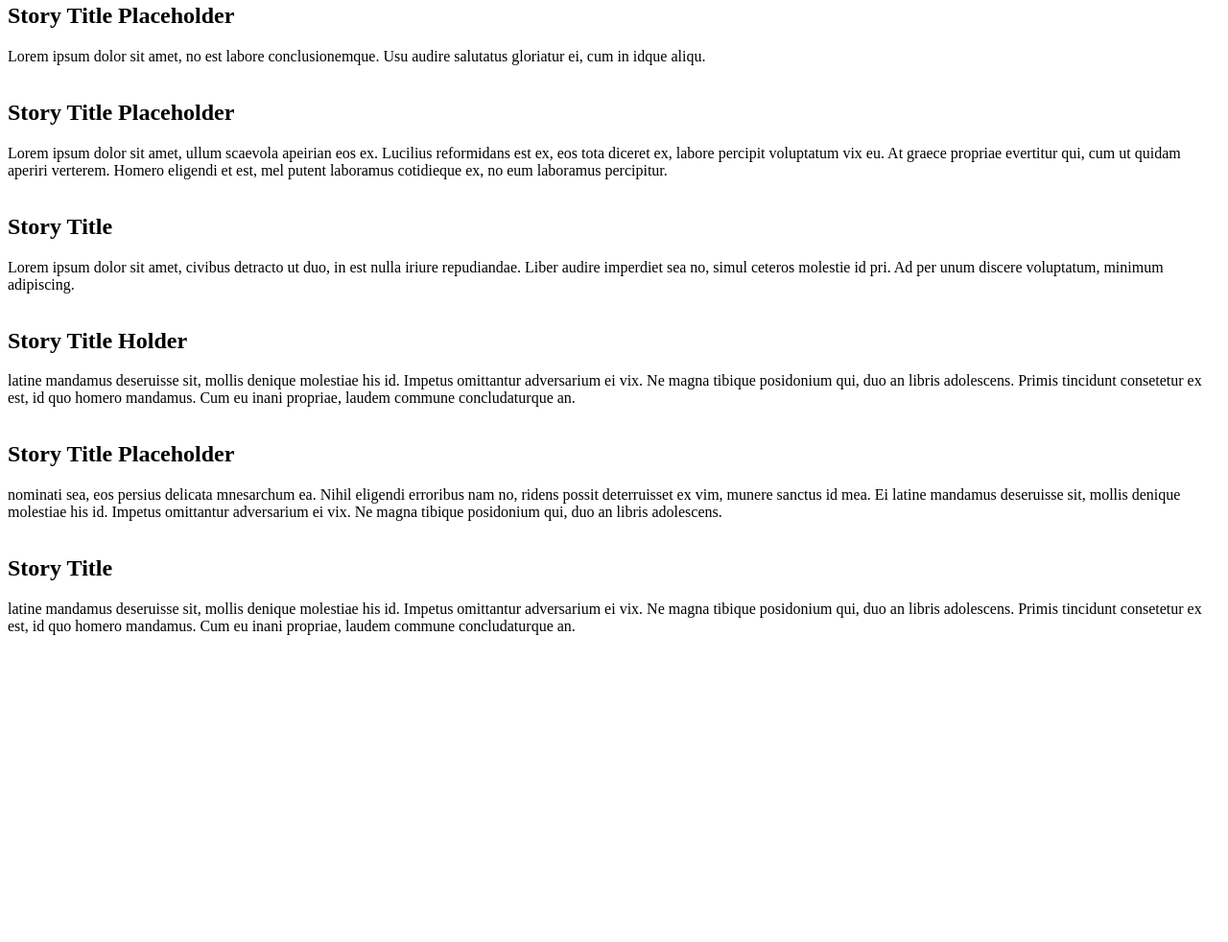
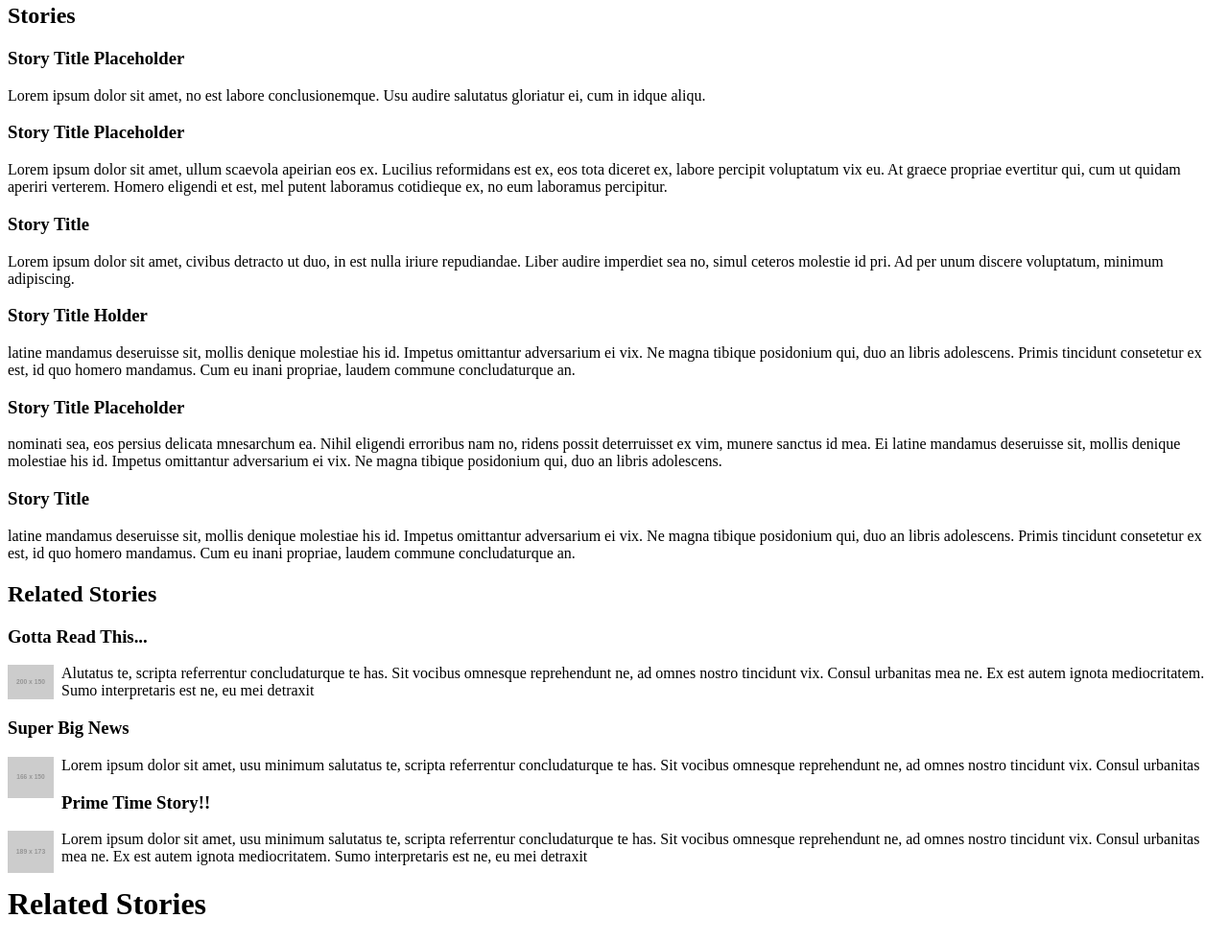
Before and after one commit to mmcfarlin107/responsive-practice-designmodo, a plain HTML site: page index.html in a window 1280 px wide. Shown: the part 459-1441 px from the top of the page at 96% size. Before the commit the page ends 1145 px from the top, so only its background shows below. Drawn offline with Linux system fonts and the light colour scheme; placeholder pictures from the web are drawn by us.

Commit message:
Added a new related stories section

```diff
--- a/index.html
+++ b/index.html
@@ -23,25 +23,26 @@
   </nav>
   <main>
   <h1 id="title"> designmodo </h1>
-  <section id="stories">
+  <section class="stories">
+    <h2> Stories </h2>
     <div class="stories-item">
-      <h1> Story Title Placeholder  </h1>
+      <h3> Story Title Placeholder  </h3>
         <p>
           Lorem ipsum dolor sit amet, no est labore conclusionemque. Usu audire salutatus gloriatur ei, cum in idque aliqu.
          </p>
     </div>
     <div class="stories-item">
-      <h1> Story Title Placeholder </h1>
+      <h3> Story Title Placeholder </h3>
       <p>
         Lorem ipsum dolor sit amet, ullum scaevola apeirian eos ex. Lucilius reformidans est ex, eos tota diceret ex, labore percipit voluptatum vix eu. At graece propriae evertitur qui, cum ut quidam aperiri verterem. Homero eligendi et est, mel putent laboramus cotidieque ex, no eum laboramus percipitur.
   </p>
      </div>
     <div class="stories-item">
-      <h1> Story Title </h1>
+      <h3> Story Title </h3>
       <p> Lorem ipsum dolor sit amet, civibus detracto ut duo, in est nulla iriure repudiandae. Liber audire imperdiet sea no, simul ceteros molestie id pri. Ad per unum discere voluptatum, minimum adipiscing.  </p>
      </div>
     <div class="stories-item">
-      <h1> Story Title Holder  </h1>
+      <h3> Story Title Holder  </h3>
         <p>
           latine mandamus deseruisse sit, mollis denique molestiae his id. Impetus omittantur adversarium ei vix. Ne magna tibique posidonium qui, duo an libris adolescens.
 
@@ -50,13 +51,13 @@
         </p>
     </div>
     <div class="stories-item">
-      <h1> Story Title Placeholder </h1>
+      <h3> Story Title Placeholder </h3>
       <p>
          nominati sea, eos persius delicata mnesarchum ea. Nihil eligendi erroribus nam no, ridens possit deterruisset ex vim, munere sanctus id mea. Ei latine mandamus deseruisse sit, mollis denique molestiae his id. Impetus omittantur adversarium ei vix. Ne magna tibique posidonium qui, duo an libris adolescens.
       </p>
      </div>
     <div class="stories-item">
-      <h1> Story Title </h1>
+      <h3> Story Title </h3>
       <p>
         latine mandamus deseruisse sit, mollis denique molestiae his id. Impetus omittantur adversarium ei vix. Ne magna tibique posidonium qui, duo an libris adolescens.
 
@@ -64,6 +65,35 @@
       </p>
     </div>
   </section>
+  <section class="stories">
+    <h2> Related Stories </h2>
+    <div class="stories-items">
+      <h3> Gotta Read This... </h3>
+      <div class="img-container">
+      <img src="http://via.placeholder.com/200x150">
+    </div>
+      <p> Alutatus te, scripta referrentur concludaturque te has. Sit vocibus omnesque reprehendunt ne, ad omnes nostro tincidunt vix. Consul urbanitas mea ne. Ex est autem ignota mediocritatem. Sumo interpretaris est ne, eu mei detraxit
+      </p>
+    </div>
+    <div class="stories-items">
+      <h3> Super Big News </h3>
+      <div class="img-container">
+      <img src="http://via.placeholder.com/166x150">
+    </div>
+      <p> Lorem ipsum dolor sit amet, usu minimum salutatus te, scripta referrentur concludaturque te has. Sit vocibus omnesque reprehendunt ne, ad omnes nostro tincidunt vix. Consul urbanitas
+      </p>
+    </div>
+    <div class="stories-items">
+      <h3> Prime Time Story!! </h3>
+      <div class="img-container">
+      <img src="http://via.placeholder.com/189x173">
+      </div>
+      <p> Lorem ipsum dolor sit amet, usu minimum salutatus te, scripta referrentur concludaturque te has. Sit vocibus omnesque reprehendunt ne, ad omnes nostro tincidunt vix. Consul urbanitas mea ne. Ex est autem ignota mediocritatem. Sumo interpretaris est ne, eu mei detraxit
+      </p>
+    </div>
+  </section>
+
+    <h1> Related Stories </h1>
 </main>
 </div>
 </body>
--- a/style.css
+++ b/style.css
@@ -1,3 +1,4 @@
+
 .float-left{
   position: relative;
   float:left;
@@ -39,7 +40,22 @@ header{
   justify-content: flex-start;
 }
 
-.storiesItem{
+.stories-item{
   max-width:
   flex-basis: 80%;
 }
+
+.img-container{
+float: left;
+margin-right: .5rem;
+margin-bottom:0px;
+width: 3rem;
+height: 3rem;
+overflow: hidden;
+}
+
+.img-container img {
+  max-width: 100%;
+  height: auto;
+  display: block;
+}
```
